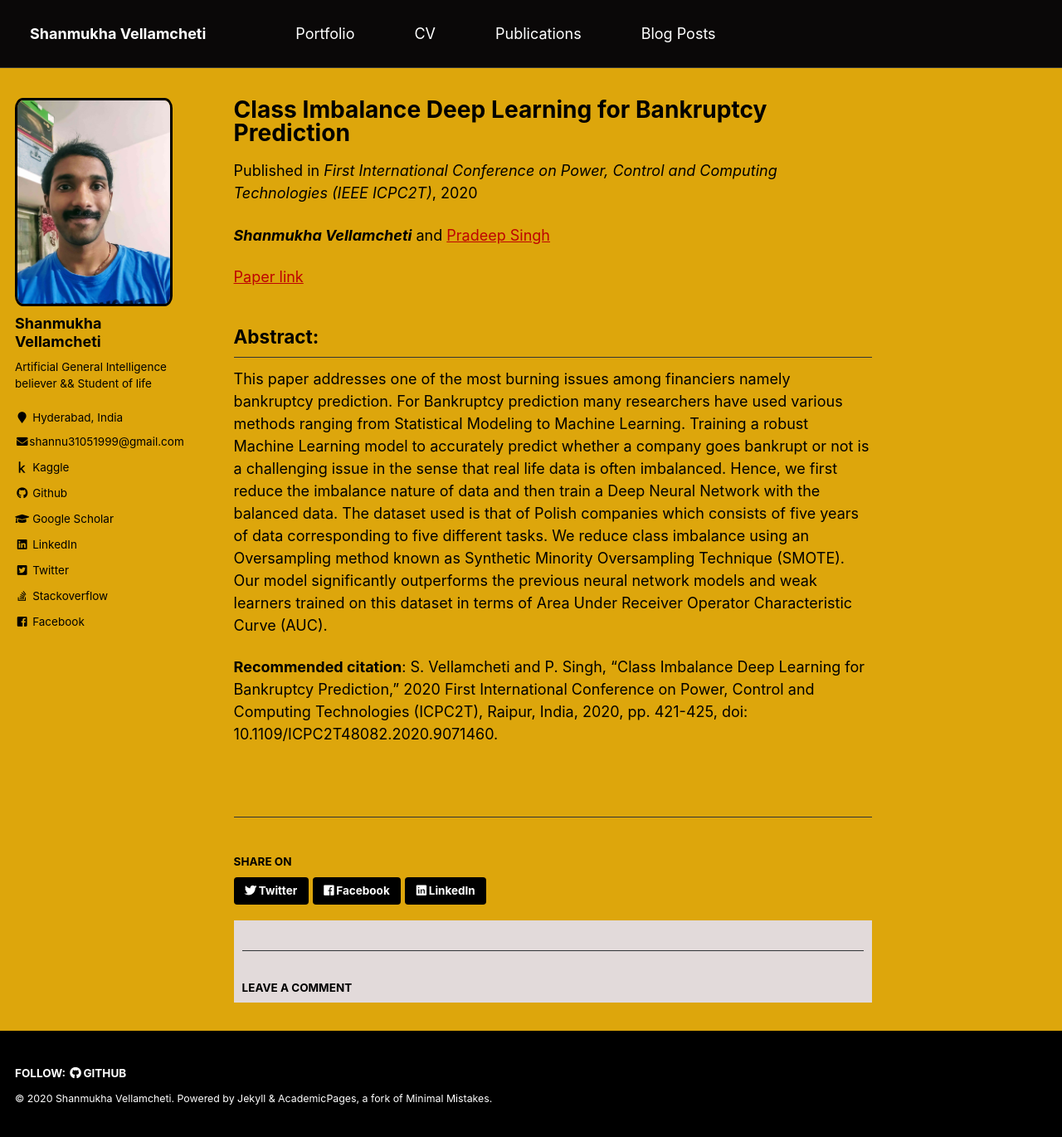
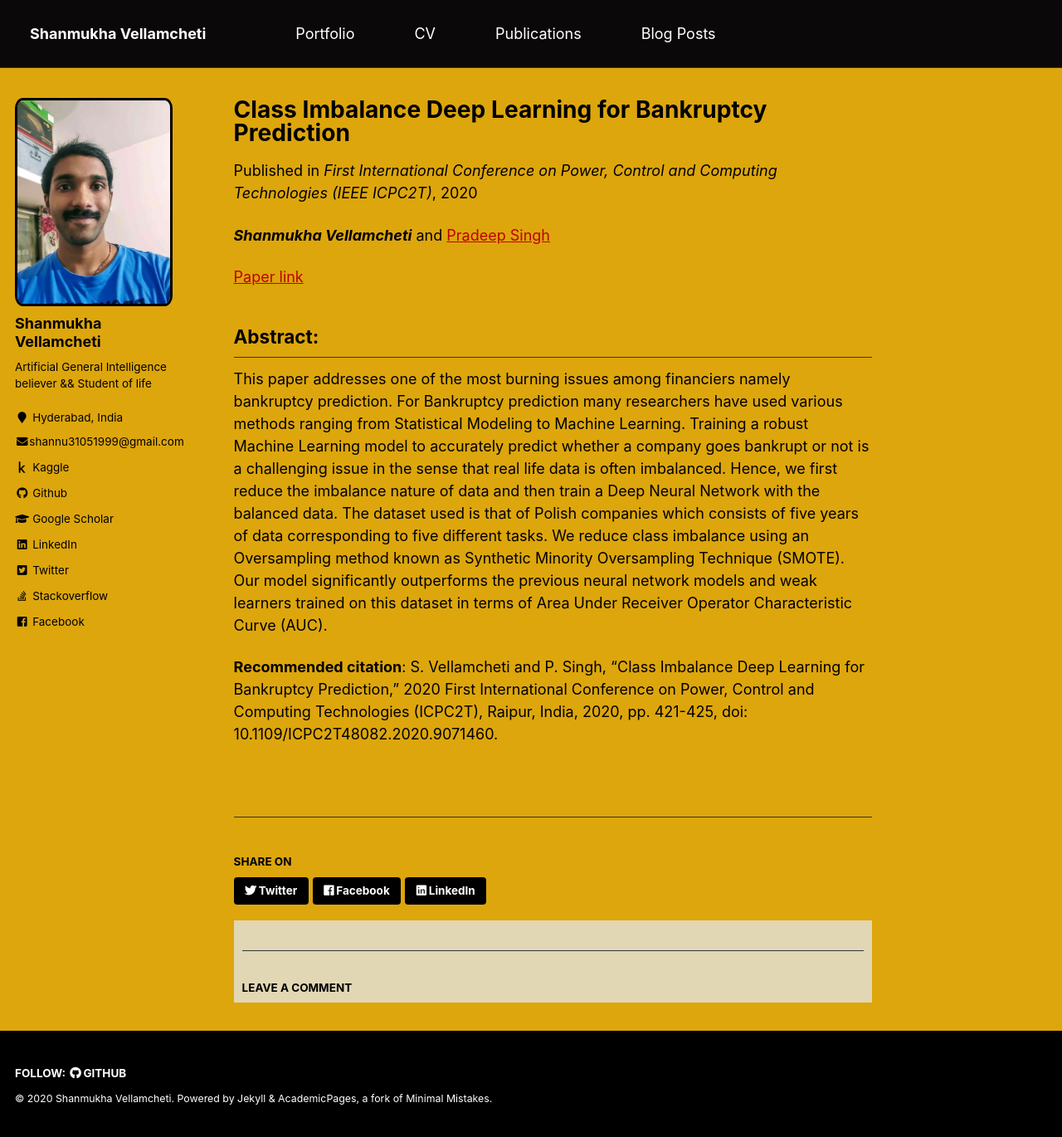
Before and after one commit to shanmukha-MaiL/shanmukha-MaiL.github.io, a Jekyll site: the page built from _publications/2020-01-05-class-imb-dl-bank.md, in a window 1280 px wide and 1370 px high. Shown: the whole window at 83% size. Built offline with Jekyll 4.4.1, drawn with Linux system fonts in a browser that asks for light colours; comment, search, counter and statistics services are not loaded.

Commit message:
Update _page.scss

```diff
--- a/_sass/_page.scss
+++ b/_sass/_page.scss
@@ -288,7 +288,7 @@
 
 .page__comments {
   @include full();
-   background-color: rgb(226, 218, 218) !important;
+   background-color: rgb(226, 215, 180) !important;
    padding-left: 10px !important;
    padding-right: 10px !important;
    margin-top: 15px !important;
```
